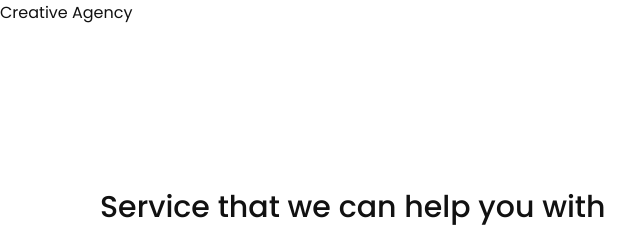
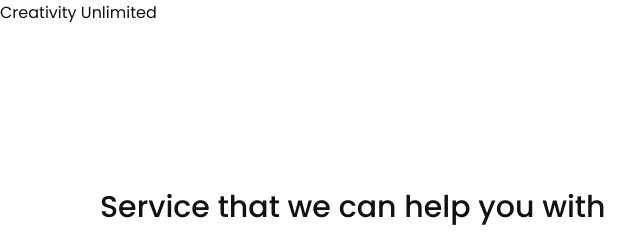
Before and after one commit to HerrWal/Creative-Agency-Website, a plain HTML site: page services.html in a window 1280 px wide. Shown: the top 240 px of the page, 0-640 px from the left. Drawn offline with Linux system fonts and the light colour scheme.

Commit message:
Update services.html

```diff
--- a/services.html
+++ b/services.html
@@ -5,11 +5,11 @@
     <meta http-equiv="X-UA-Compatible" content="IE=edge">
     <meta name="viewport" content="width=device-width, initial-scale=1.0">
     <link rel="stylesheet" href="css/style.css">
-    <title>Creative Agency</title>
+    <title>Creativity Unlimited Services</title>
 </head>
 <body>
        <header>
-         <div class="logo">Creative Agency</div>
+         <div class="logo">Creativity Unlimited</div>
          <div class="toggle "></div>
          <div class="navigation ">
              <ul>
```
